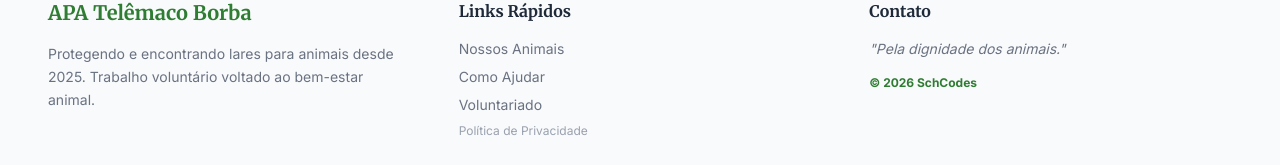
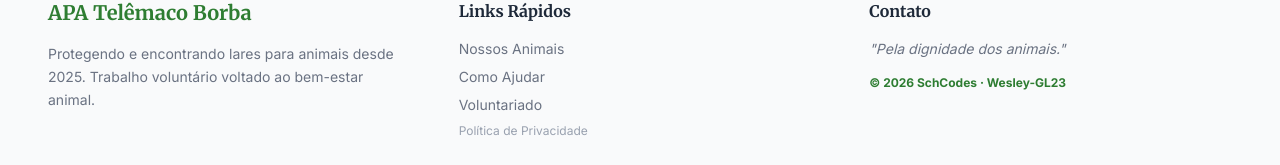
Before and after one commit to projetoapatb/pwa-apa-tb, a React (Vite) app in the folder apa-pwa/: page / in a window 1280 px wide. Shown: the part 2281-2446 px from the top of the page. Built offline with nearby package versions, Linux system fonts and the light colour scheme; no server answers; the database is empty.

Commit message:
chore: update footer credit

```diff
--- a/apa-pwa/src/App.tsx
+++ b/apa-pwa/src/App.tsx
@@ -372,7 +372,7 @@ function AppRoutes() {
               <div>
                 <h4 className="font-bold text-gray-800 mb-4">Contato</h4>
                 <p className="text-sm text-gray-500 italic">"Pela dignidade dos animais."</p>
-                <div className="mt-4 text-xs font-bold text-brand-green">© 2026 SchCodes</div>
+                <div className="mt-4 text-xs font-bold text-brand-green">© 2026 SchCodes · Wesley-GL23</div>
               </div>
             </div>
           </footer>
```
